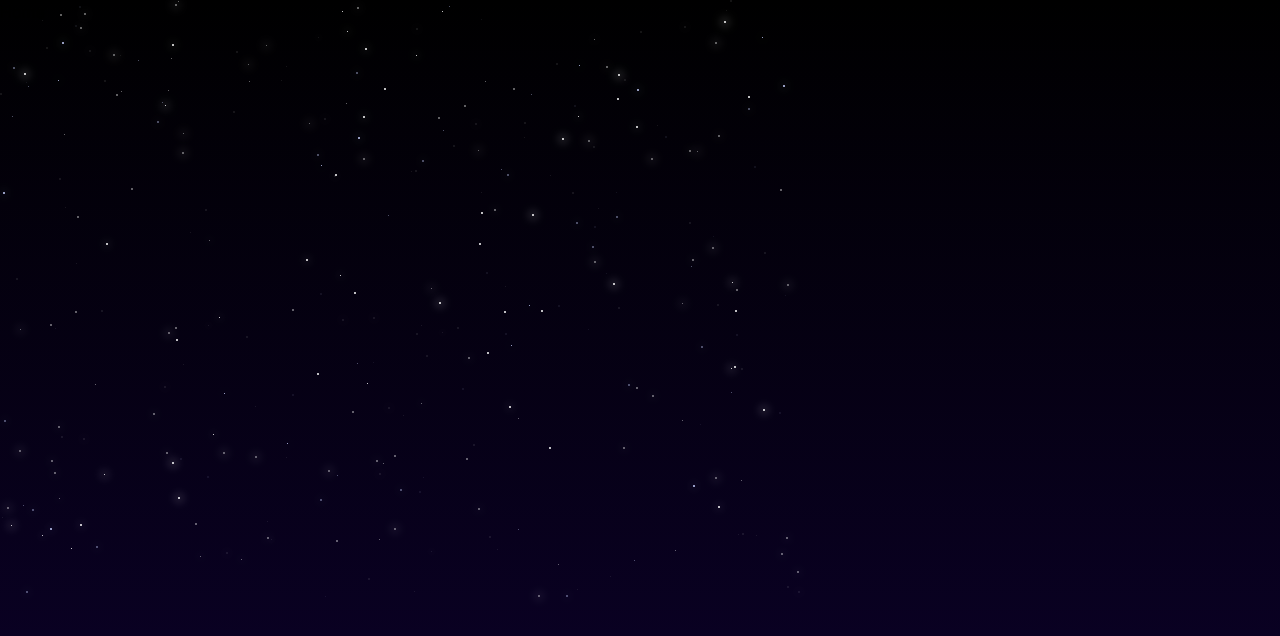
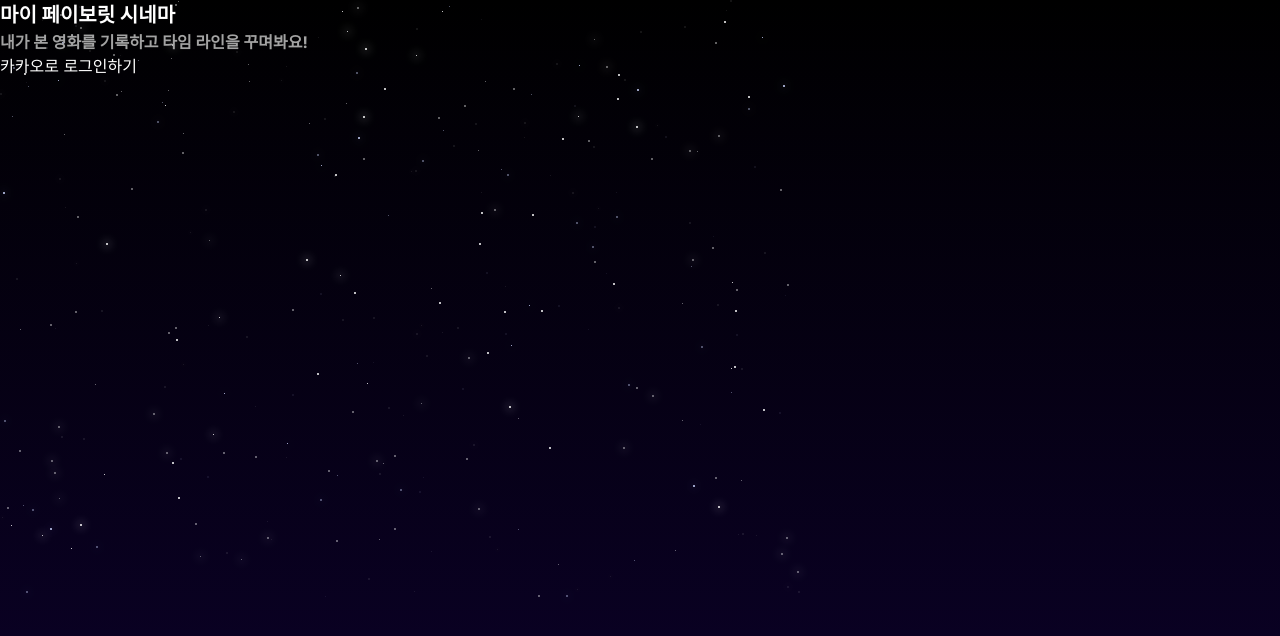
Before and after one commit to Jieunwang0/mfc-frontend, a Next.js app: page / in a window 1280 px wide. Shown: the top 636 px of the page. Built offline with nearby package versions, Linux system fonts and the light colour scheme.

Commit message:
feat: 로그인 로직 구현 (#1) 	* setting: install Next-auth

```diff
--- /dev/null
+++ b/src/app/api/auth/[...nextauth]/route.js
@@ -0,0 +1,31 @@
+import NextAuth from "next-auth";
+import KakaoProvider from "next-auth/providers/kakao";
+
+const KAKAO_CLIENT_ID = process.env.NEXT_PUBLIC_KAKAO_JAVASCRIPT_KEY;
+const KAKAO_SECRET = process.env.NEXT_PUBLIC_KAKAO_CLIENT_SECRET;
+
+const authOptions = {
+  providers: [
+    KakaoProvider({
+      clientId: KAKAO_CLIENT_ID,
+      clientSecret: KAKAO_SECRET,
+    }),
+  ],
+  callbacks: {
+    async jwt({ token, user }) {
+      return { ...token, ...user };
+    },
+
+    async session({ session, token }) {
+      session.user = token;
+      return session;
+    },
+  },
+  pages: {
+    signIn: "/",
+  },
+};
+
+const handler = NextAuth(authOptions);
+
+export { handler as GET, handler as POST };
--- a/src/app/page.js
+++ b/src/app/page.js
@@ -1,9 +1,21 @@
+"use client";
+import { signIn } from "next-auth/react";
 
 
 export default function Home() {
   return (
-    <main>
-      <div>Home</div>
-    </main>
+    <div>
+      <>
+        <h1 className="font-bold text-white text-[20px]">마이 페이보릿 시네마</h1>
+        <p className="font-bold text-neutral-400">내가 본 영화를 기록하고 타임 라인을 꾸며봐요!</p>
+        <button
+          className="text-white"
+          type="button"
+          onClick={() => signIn("kakao", { redirect: true, callbackUrl: "/timeline" })}
+        >
+          카카오로 로그인하기
+        </button>
+      </>
+    </div>
   );
 }
```
